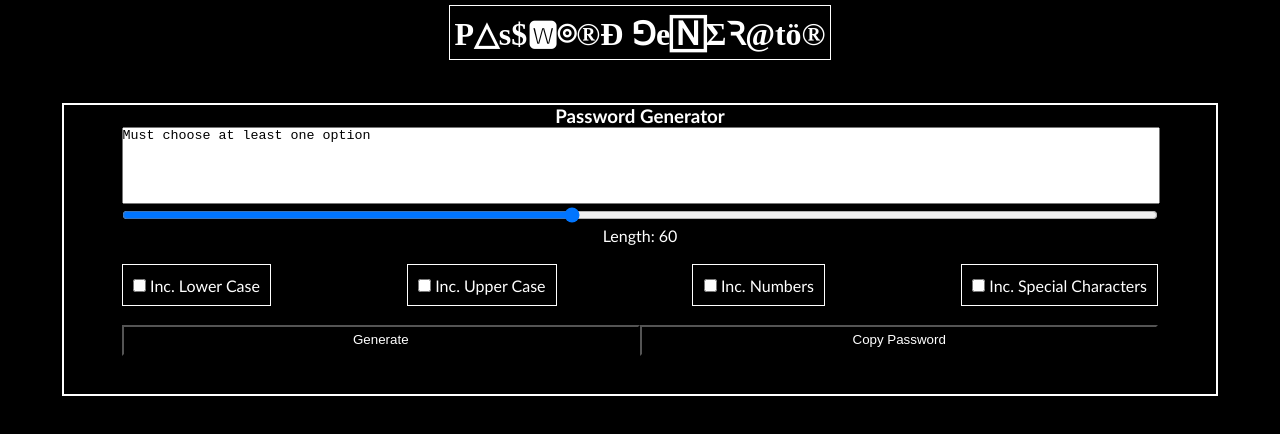
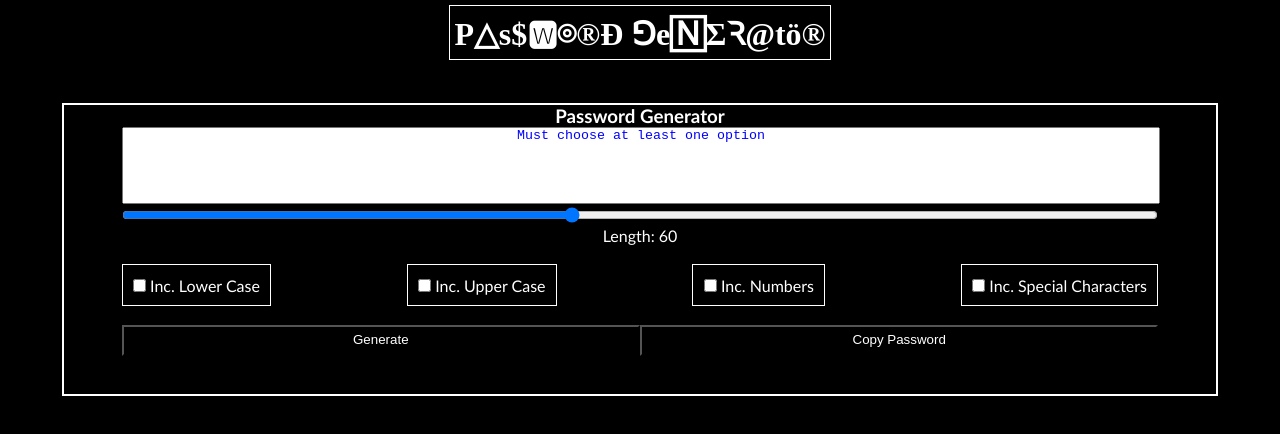
Before and after one commit to GilSolis/password_generator, a plain HTML site: page index.html in a window 1280 px wide. Drawn offline with Linux system fonts and the light colour scheme.

Commit message:
testing options verification

```diff
--- a/script.js
+++ b/script.js
@@ -14,7 +14,7 @@ var specialCharactersChosen = document.getElementById("specialChars");
 console.log(specialCharactersChosen.checked);
 
 
-if(numbersChosen.checked == false && lowerCaseChosen.checked == false && upperCaseChosen.checked == false && specialCharactersChosen.checked == false ){document.getElementById("password").innerHTML = "Must choose at least one option";};
+if(numbersChosen.checked == false && lowerCaseChosen.checked == false && upperCaseChosen.checked == false && specialCharactersChosen.checked == false ){document.getElementById("password").innerHTML = "Must choose at least one option"};
 
 
 
--- a/style.css
+++ b/style.css
@@ -47,6 +47,9 @@ h3{
     margin: auto;
     width: 100%;
     resize: none;
+    text-align: center;
+    color: blue;
+
 }
 
 .range {
```
